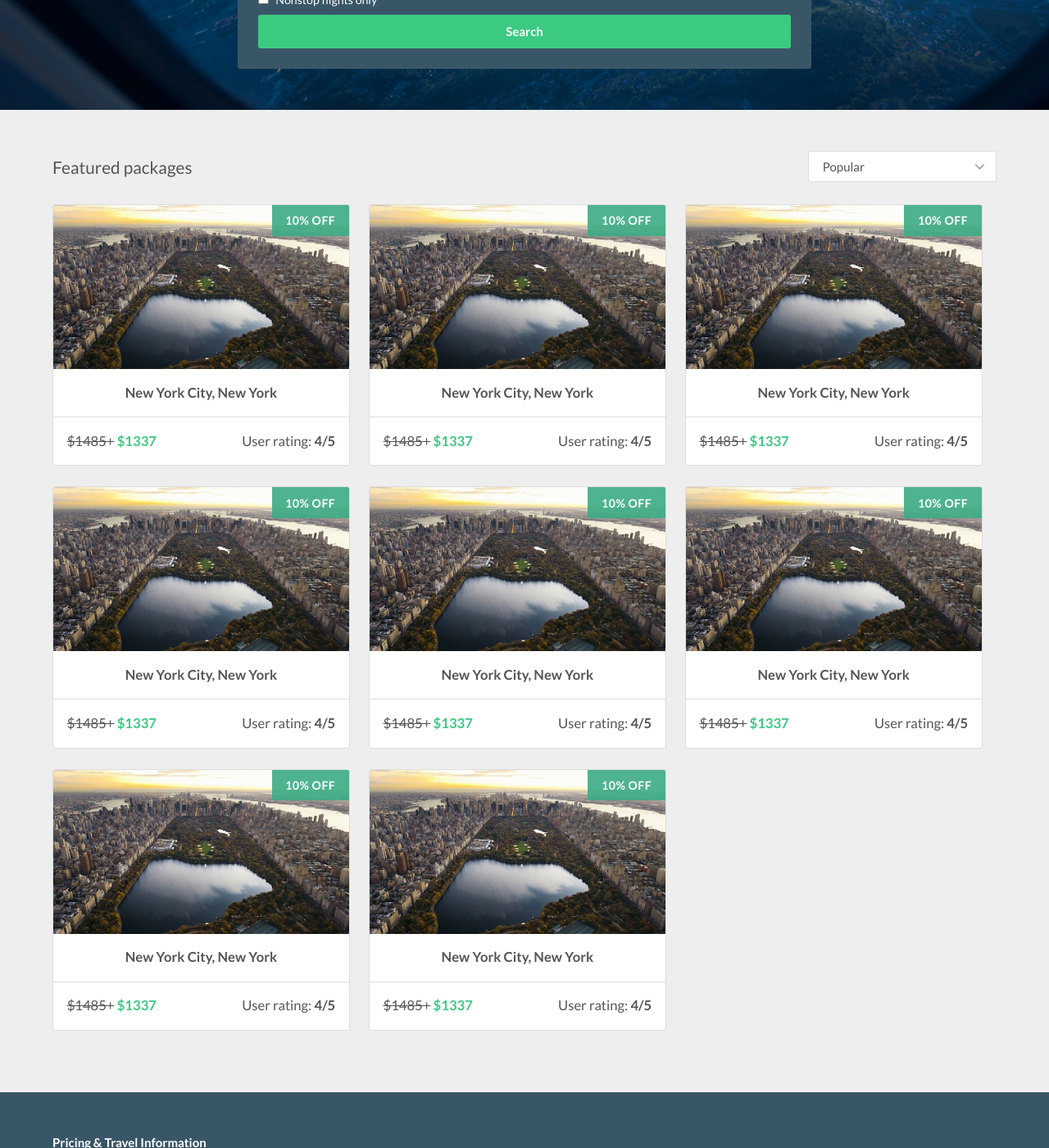
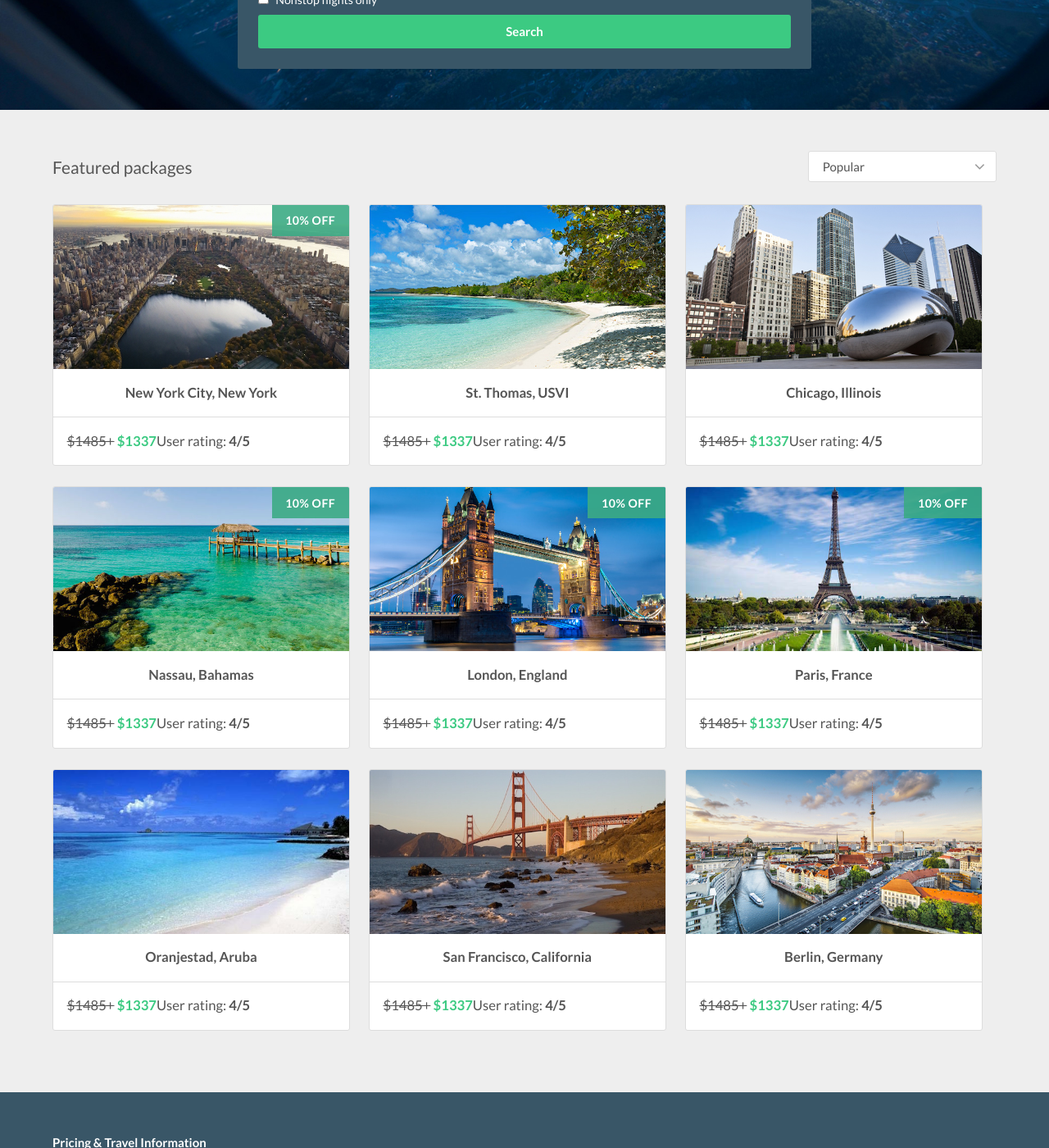
Before and after one commit to Treydor/holiday, a Jekyll site: the page built from index.html, in a window 1280 px wide and 1400 px high, scrolled down 651 px. Shown: the whole window at 82% size. Built offline with Jekyll 4.4.1, drawn with Linux system fonts in a browser that asks for light colours; nearby versions of some CDN libraries.

Commit message:
Updates static city names

```diff
--- a/_includes/search/packages/featured.html
+++ b/_includes/search/packages/featured.html
@@ -8,32 +8,49 @@
       </section>
       <section class="card__section">
         <div class="row">
-          <div class="module module--6">
+          <div class="module module--6-fixed">
             <span class="strike-through">$1485+</span>
             <span class="important">$1337</span>
           </div>
-          <div class="module module--right module--6">
+          <div class="module module--right module--6-fixed">
             <span class="">User rating: <strong>4/5</strong></span>
           </div>
         </div>
       </section>
     </a>
   </li>
-
   <li class="card-list__item">
     <a class="card" href="#">
-      <span class="card__special">10% off</span>
-      <div class="card__photo new-york"></div>
+      <div class="card__photo st-thomas"></div>
       <section class="card__section">
-        <h2 class="card__title">New York City, New York</h2>
+        <h2 class="card__title">St. Thomas, USVI</h2>
       </section>
       <section class="card__section">
         <div class="row">
-          <div class="module module--6">
+          <div class="module module--6-fixed">
             <span class="strike-through">$1485+</span>
             <span class="important">$1337</span>
           </div>
-          <div class="module module--right module--6">
+          <div class="module module--right module--6-fixed">
+            <span class="">User rating: <strong>4/5</strong></span>
+          </div>
+        </div>
+      </section>
+    </a>
+  </li>
+  <li class="card-list__item">
+    <a class="card" href="#">
+      <div class="card__photo chicago"></div>
+      <section class="card__section">
+        <h2 class="card__title">Chicago, Illinois</h2>
+      </section>
+      <section class="card__section">
+        <div class="row">
+          <div class="module module--6-fixed">
+            <span class="strike-through">$1485+</span>
+            <span class="important">$1337</span>
+          </div>
+          <div class="module module--right module--6-fixed">
             <span class="">User rating: <strong>4/5</strong></span>
           </div>
         </div>
@@ -43,17 +60,17 @@
   <li class="card-list__item">
     <a class="card" href="#">
       <span class="card__special">10% off</span>
-      <div class="card__photo new-york"></div>
+      <div class="card__photo nassau"></div>
       <section class="card__section">
-        <h2 class="card__title">New York City, New York</h2>
+        <h2 class="card__title">Nassau, Bahamas</h2>
       </section>
       <section class="card__section">
         <div class="row">
-          <div class="module module--6">
+          <div class="module module--6-fixed">
             <span class="strike-through">$1485+</span>
             <span class="important">$1337</span>
           </div>
-          <div class="module module--right module--6">
+          <div class="module module--right module--6-fixed">
             <span class="">User rating: <strong>4/5</strong></span>
           </div>
         </div>
@@ -63,17 +80,17 @@
   <li class="card-list__item">
     <a class="card" href="#">
       <span class="card__special">10% off</span>
-      <div class="card__photo new-york"></div>
+      <div class="card__photo london"></div>
       <section class="card__section">
-        <h2 class="card__title">New York City, New York</h2>
+        <h2 class="card__title">London, England</h2>
       </section>
       <section class="card__section">
         <div class="row">
-          <div class="module module--6">
+          <div class="module module--6-fixed">
             <span class="strike-through">$1485+</span>
             <span class="important">$1337</span>
           </div>
-          <div class="module module--right module--6">
+          <div class="module module--right module--6-fixed">
             <span class="">User rating: <strong>4/5</strong></span>
           </div>
         </div>
@@ -83,17 +100,17 @@
   <li class="card-list__item">
     <a class="card" href="#">
       <span class="card__special">10% off</span>
-      <div class="card__photo new-york"></div>
+      <div class="card__photo paris"></div>
       <section class="card__section">
-        <h2 class="card__title">New York City, New York</h2>
+        <h2 class="card__title">Paris, France</h2>
       </section>
       <section class="card__section">
         <div class="row">
-          <div class="module module--6">
+          <div class="module module--6-fixed">
             <span class="strike-through">$1485+</span>
             <span class="important">$1337</span>
           </div>
-          <div class="module module--right module--6">
+          <div class="module module--right module--6-fixed">
             <span class="">User rating: <strong>4/5</strong></span>
           </div>
         </div>
@@ -102,18 +119,17 @@
   </li>
   <li class="card-list__item">
     <a class="card" href="#">
-      <span class="card__special">10% off</span>
-      <div class="card__photo new-york"></div>
+      <div class="card__photo aruba"></div>
       <section class="card__section">
-        <h2 class="card__title">New York City, New York</h2>
+        <h2 class="card__title">Oranjestad, Aruba</h2>
       </section>
       <section class="card__section">
         <div class="row">
-          <div class="module module--6">
+          <div class="module module--6-fixed">
             <span class="strike-through">$1485+</span>
             <span class="important">$1337</span>
           </div>
-          <div class="module module--right module--6">
+          <div class="module module--right module--6-fixed">
             <span class="">User rating: <strong>4/5</strong></span>
           </div>
         </div>
@@ -122,18 +138,17 @@
   </li>
   <li class="card-list__item">
     <a class="card" href="#">
-      <span class="card__special">10% off</span>
-      <div class="card__photo new-york"></div>
+      <div class="card__photo san-fran"></div>
       <section class="card__section">
-        <h2 class="card__title">New York City, New York</h2>
+        <h2 class="card__title">San Francisco, California</h2>
       </section>
       <section class="card__section">
         <div class="row">
-          <div class="module module--6">
+          <div class="module module--6-fixed">
             <span class="strike-through">$1485+</span>
             <span class="important">$1337</span>
           </div>
-          <div class="module module--right module--6">
+          <div class="module module--right module--6-fixed">
             <span class="">User rating: <strong>4/5</strong></span>
           </div>
         </div>
@@ -142,18 +157,17 @@
   </li>
   <li class="card-list__item">
     <a class="card" href="#">
-      <span class="card__special">10% off</span>
-      <div class="card__photo new-york"></div>
+      <div class="card__photo berlin"></div>
       <section class="card__section">
-        <h2 class="card__title">New York City, New York</h2>
+        <h2 class="card__title">Berlin, Germany</h2>
       </section>
       <section class="card__section">
         <div class="row">
-          <div class="module module--6">
+          <div class="module module--6-fixed">
             <span class="strike-through">$1485+</span>
             <span class="important">$1337</span>
           </div>
-          <div class="module module--right module--6">
+          <div class="module module--right module--6-fixed">
             <span class="">User rating: <strong>4/5</strong></span>
           </div>
         </div>
```
